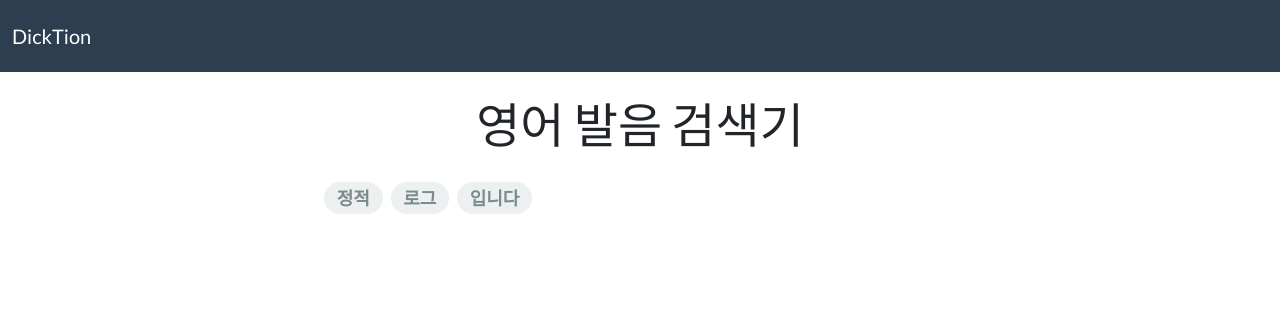
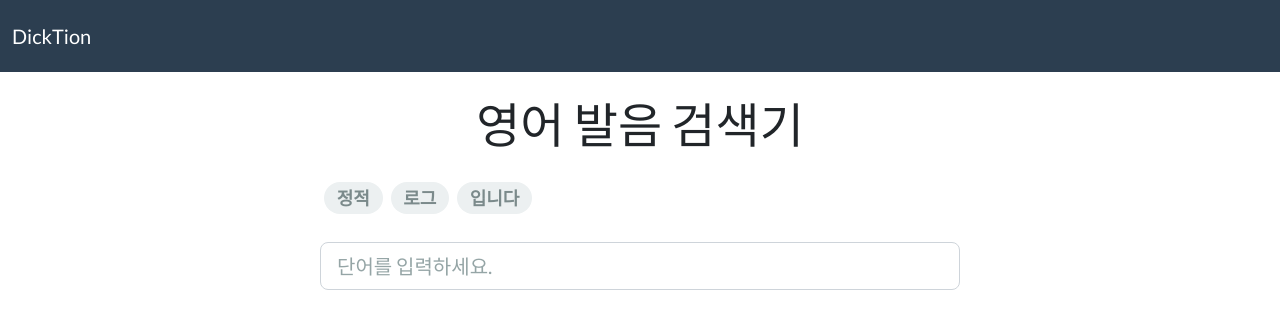
Before and after one commit to gaki2/dicktion-1, a website with bundled scripts: page index.html in a window 1280 px wide. Built offline with nearby package versions, Linux system fonts and the light colour scheme.

Commit message:
feat: searchForm완성

```diff
--- a/src/components/navbar.ts
+++ b/src/components/navbar.ts
@@ -1,9 +1,9 @@
 import DOM from "../utils/index.js";
 
 export default class Navbar {
-  private $El!: HTMLElement;
-  private $Content!: HTMLElement;
-  private $Title!: HTMLAnchorElement;
+  private $El: HTMLElement;
+  private $Content: HTMLElement;
+  private $Title: HTMLAnchorElement;
 
   constructor() {
     this.createEl();
--- /dev/null
+++ b/src/components/searchForm.ts
@@ -0,0 +1,59 @@
+import DOM from "../utils/index.js";
+
+export default class SearchForm {
+  private $Form: HTMLFormElement;
+  private $Wrapper1: HTMLElement;
+  private $Wrapper2: HTMLElement;
+  private $InputField: HTMLInputElement;
+  private $SubmitButton: HTMLButtonElement;
+
+  constructor(value: string, setValue: (_value: string) => void) {
+    this.createEl();
+    this.createWrapper();
+    this.createInputField(value, setValue);
+  }
+
+  private createEl() {
+    this.$Form = DOM.createEl("form") as HTMLFormElement;
+    this.$Form.onsubmit = this.handleSubmit.bind(this);
+  }
+
+  private createWrapper() {
+    this.$Wrapper1 = DOM.createEl("div", "mt-3 form-group m-auto div_width_50");
+    this.$Wrapper2 = DOM.createEl("div", "input-group mb-3");
+    this.$Wrapper1.appendChild(this.$Wrapper2);
+    this.$Form.appendChild(this.$Wrapper1);
+  }
+
+  private createInputField(value: string, setValue: any) {
+    const input = DOM.createEl(
+      "input",
+      "form-control form-control-lg"
+    ) as HTMLInputElement;
+    input.type = "text";
+    input.placeholder = "단어를 입력하세요.";
+    input.id = "inputLarge";
+    input.value = value;
+
+    input.oninput = this.handleInputChange(setValue);
+    input.autocomplete = "off";
+    this.$InputField = input;
+  }
+
+  private handleInputChange(setValue: any) {
+    return () => {
+      console.log(this.$InputField.value);
+      setValue(this.$InputField.value);
+    };
+  }
+
+  private handleSubmit(ev: Event) {
+    ev.preventDefault();
+    alert(this.$InputField.value);
+  }
+
+  render($parent: HTMLElement) {
+    this.$Wrapper2.appendChild(this.$InputField);
+    $parent.appendChild(this.$Form);
+  }
+}
--- a/src/index.ts
+++ b/src/index.ts
@@ -2,17 +2,19 @@ import Navbar from "./components/navbar.js";
 import Heading from "./components/heading.js";
 import SearchLog from "./components/searchLog.js";
 import { StateType } from "./types/index.type";
+import SearchForm from "./components/searchForm.js";
+import DOM from "./utils/index.js";
 
 class App {
-  $App: HTMLDivElement;
+  $App: HTMLElement;
   $Navbar: Navbar;
   $Heading: Heading;
   $SearchLog: SearchLog;
+  $SearchForm: SearchForm;
   state: StateType;
 
   constructor() {
-    this.$App = document.createElement("div");
-    this.$App.className = "root";
+    this.$App = DOM.createEl("div", "root");
     this.state = {
       inputValue: "",
       searchedData: null,
@@ -24,12 +26,21 @@ class App {
     this.$Navbar = new Navbar();
     this.$Heading = new Heading("영어 발음 검색기");
     this.$SearchLog = new SearchLog(["정적", "로그", "입니다"]);
+    this.$SearchForm = new SearchForm(
+      this.state.inputValue,
+      this.setInputValue.bind(this)
+    );
+  }
+
+  setInputValue(value: any) {
+    this.state = { ...this.state, inputValue: value };
   }
 
   render($parent: HTMLElement) {
     this.$Navbar.render(this.$App);
     this.$Heading.render(this.$App);
     this.$SearchLog.render(this.$App);
+    this.$SearchForm.render(this.$App);
     $parent.appendChild(this.$App);
   }
 }
--- a/styles/index.css
+++ b/styles/index.css
@@ -1,7 +1,9 @@
 .div_width_50 {
-    width: 50%;
-  }
-
+  width: 50%;
+}
+.div_width_80 {
+  width: 80%;
+}
 .min_height_span {
-    min-height: 4rem; /* span 높이 (h4) 1 rem + margin-top 3 rem = 4.17 rem */
-  }
+  min-height: 4rem; /* span 높이 (h4) 1 rem + margin-top 3 rem = 4.17 rem */
+}
--- a/tsconfig.json
+++ b/tsconfig.json
@@ -83,7 +83,7 @@
     "strictNullChecks": true /* When type checking, take into account `null` and `undefined`. */,
     // "strictFunctionTypes": true,                      /* When assigning functions, check to ensure parameters and the return values are subtype-compatible. */
     // "strictBindCallApply": true,                      /* Check that the arguments for `bind`, `call`, and `apply` methods match the original function. */
-    // "strictPropertyInitialization": true,             /* Check for class properties that are declared but not set in the constructor. */
+    "strictPropertyInitialization": false,             /* Check for class properties that are declared but not set in the constructor. */
     // "noImplicitThis": true,                           /* Enable error reporting when `this` is given the type `any`. */
     // "useUnknownInCatchVariables": true,               /* Type catch clause variables as 'unknown' instead of 'any'. */
     // "alwaysStrict": true,                             /* Ensure 'use strict' is always emitted. */
```
